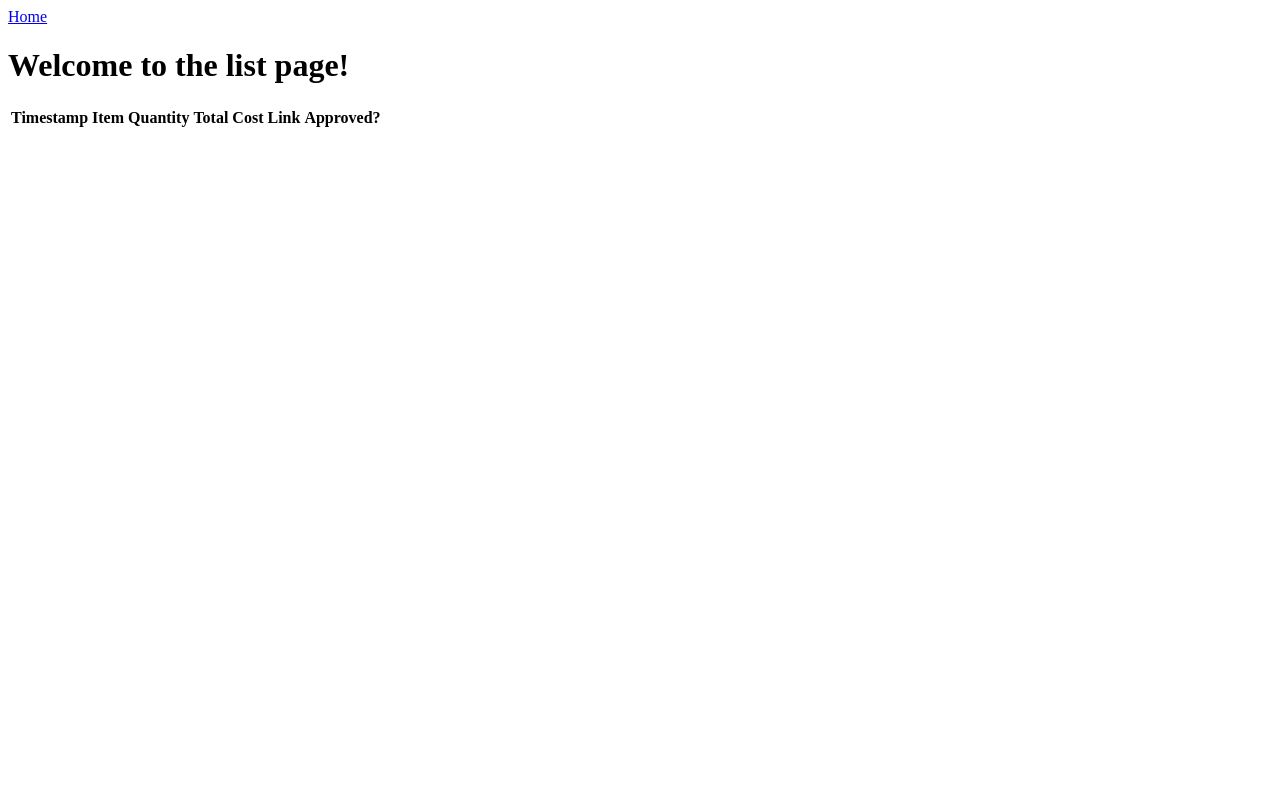
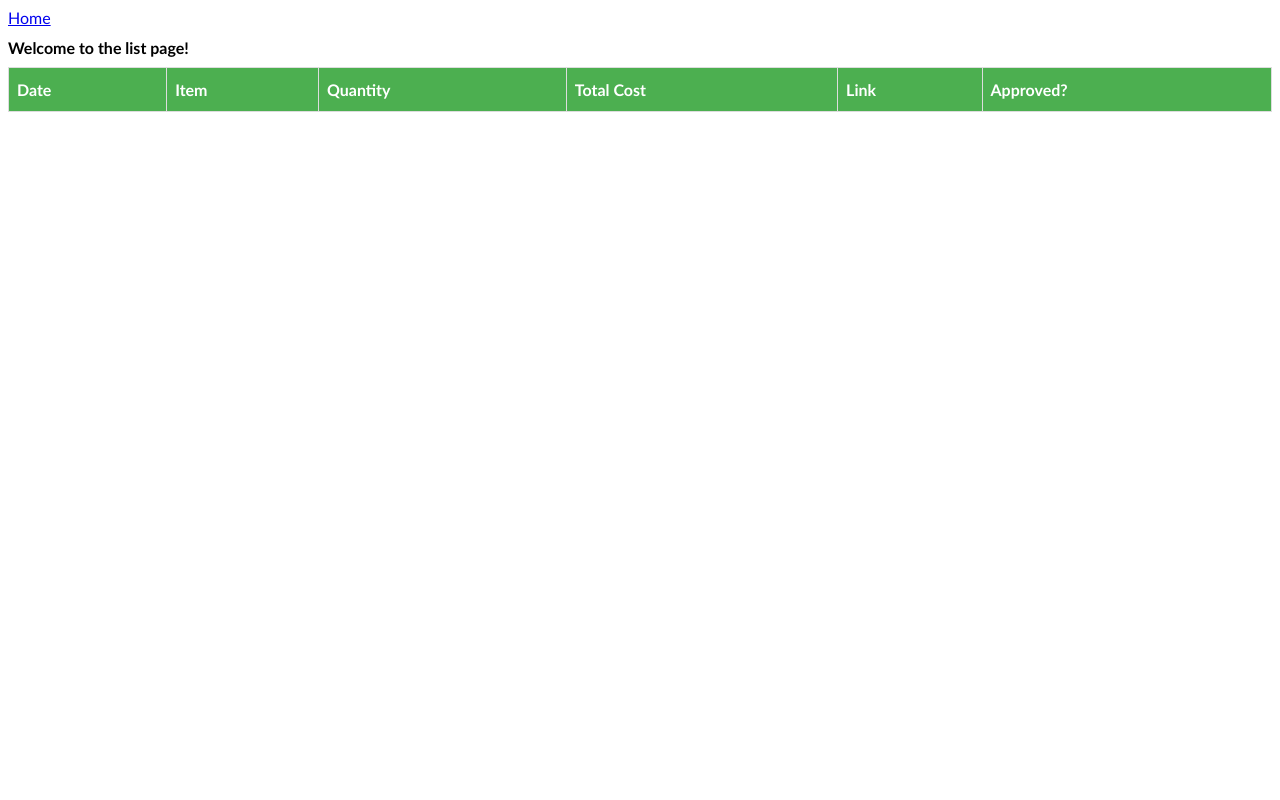
Before and after one commit to mlavrent/TeamManager, a Django app: template purchaseRequests/templates/purchaseRequests/list.html in a window 1280 px wide. Run offline with Django 3.2, Linux system fonts and the light colour scheme; the template is opened without the code that fills it, so the values that code supplies are empty; some libraries are stand-ins or nearby versions.

Commit message:
Create default styles for tables and some icons

```diff
--- a/purchaseRequests/static/purchaseRequests/css/style.css
+++ b/purchaseRequests/static/purchaseRequests/css/style.css
@@ -1,8 +1,27 @@
 
 * {
-    font-family: Helvetica, sans-serif;
+    font-family: "Trebuchet MS", Roboto, Helvetica, sans-serif;
     font-size: 16px;
 }
+
+table {
+    border-collapse: collapse;
+    width: 100%;
+}
+td, th {
+    border: 1px solid #ddd;
+    padding: 8px;
+}
+tr:nth-child(even) {background-color: #f2f2f2;}
+tr:hover {background-color: #ddd;}
+th {
+    padding-top: 12px;
+    padding-bottom: 12px;
+    text-align: left;
+    background-color: #4caf50;
+    color: white;
+}
+
 
 .fa-check {
     color: green;
--- a/purchaseRequests/templates/purchaseRequests/list.html
+++ b/purchaseRequests/templates/purchaseRequests/list.html
@@ -2,6 +2,7 @@
 
 <html>
     <head>
+        <link rel="stylesheet" type="text/css" href="{% static 'purchaseRequests/css/style.css' %}">
         <link rel="stylesheet" type="text/css" href="{% static 'purchaseRequests/css/list.css' %}">
         <link rel="stylesheet" type="text/css" href="{% static 'purchaseRequests/css/nav_bar.css' %}">
         <link rel="stylesheet" href="https://use.fontawesome.com/releases/v5.0.13/css/all.css"
@@ -13,25 +14,35 @@
         {% include './nav_bar.html' %}
         <h1>Welcome to the list page!</h1>
         <table>
+            <colgroup>
+                <col id="date">
+                <col id="item">
+                <col id="qty">
+                <col id="tcost">
+                <col id="link">
+                <col id="approved">
+            </colgroup>
+            <thead>
                 <tr>
-                <th>Timestamp</th>
+                    <th>Date</th>
                     <th>Item</th>
                     <th>Quantity</th>
                     <th>Total Cost</th>
                     <th>Link</th>
                     <th>Approved?</th>
                 </tr>
-
+            </thead>
+            <tbody>
                 {% for pur_req in pur_req_list %}
                 <tr>
-                <th>{{ pur_req.timestamp }}</th>
-                <th>{{ pur_req.item }}</th>
-                <th>{{ pur_req.quantity }}</th>
-                <th>{{ pur_req.line_total }}</th>
-                <th>
+                    <td>{{ pur_req.timestamp|date:'n/d/y' }}</td>
+                    <td>{{ pur_req.item }}</td>
+                    <td>{{ pur_req.quantity }}</td>
+                    <td>${{ pur_req.line_total }}</td>
+                    <td>
                         <a href="{{ pur_req.link }}">{{ pur_req.link }}</a>
-                </th>
-                <th>
+                    </td>
+                    <td>
                         {% if pur_req.approved %}
                         <i class="fas fa-check"></i>
                         {% elif pur_req.approved == False %}
@@ -39,9 +50,10 @@
                         {% else %}
                         <i class="fas fa-question"></i>
                         {% endif %}
-                </th>
+                    </td>
                 </tr>
                 {% endfor %}
+            </tbody>
         </table>
     </body>
 </html>
```
Lines whose indentation alone changed are shown as unchanged.
